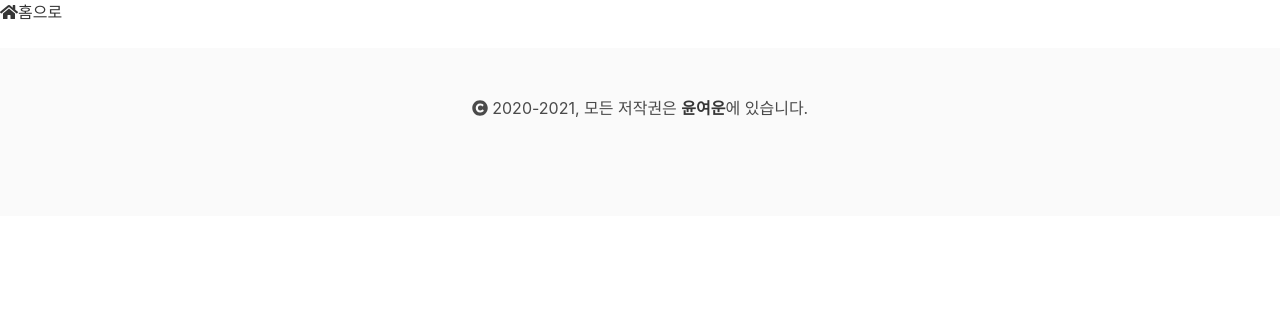
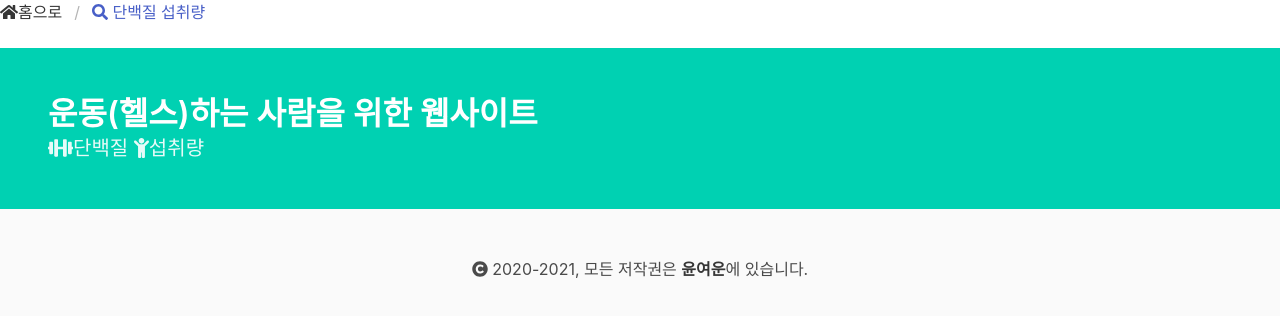
Before and after one commit to Yeowoony/doglove, a Nuxt app: page /protein in a window 1280 px wide. Shown: the top 316 px of the page. Built offline with nearby package versions, Linux system fonts and the light colour scheme.

Commit message:
create protein.vue

```diff
--- a/layouts/default.vue
+++ b/layouts/default.vue
@@ -2,7 +2,12 @@
   <div>
     <nav class="breadcrumb">
       <ul>
-        <li><nuxt-link to="/"><i class="fas fa-home"></i> 홈으로</nuxt-link></li>
+        <li>
+          <nuxt-link to="/"><i class="fas fa-home"></i> 홈으로</nuxt-link>
+        </li>
+        <li>
+          <nuxt-link to="/protein"><i class="fas fa-search"></i>&nbsp;단백질 섭취량</nuxt-link>
+        </li>
       </ul>
     </nav>
     <nuxt/>
--- /dev/null
+++ b/pages/protein.vue
@@ -0,0 +1,15 @@
+<template>
+    <div>
+        <section class="hero is-primary">
+          <div class="hero-body">
+            <p class="title">
+              운동(헬스)하는 사람을 위한 웹사이트
+            </p>
+            <p class="subtitle">
+              <i class="fas fa-dumbbell"></i>단백질
+              <i class="fas fa-child"></i>섭취량
+            </p>
+          </div>
+      </section>
+    </div>
+  </template>
```
Also changed, not shown: 1 other file (tests, documents, lock files or other folders).
